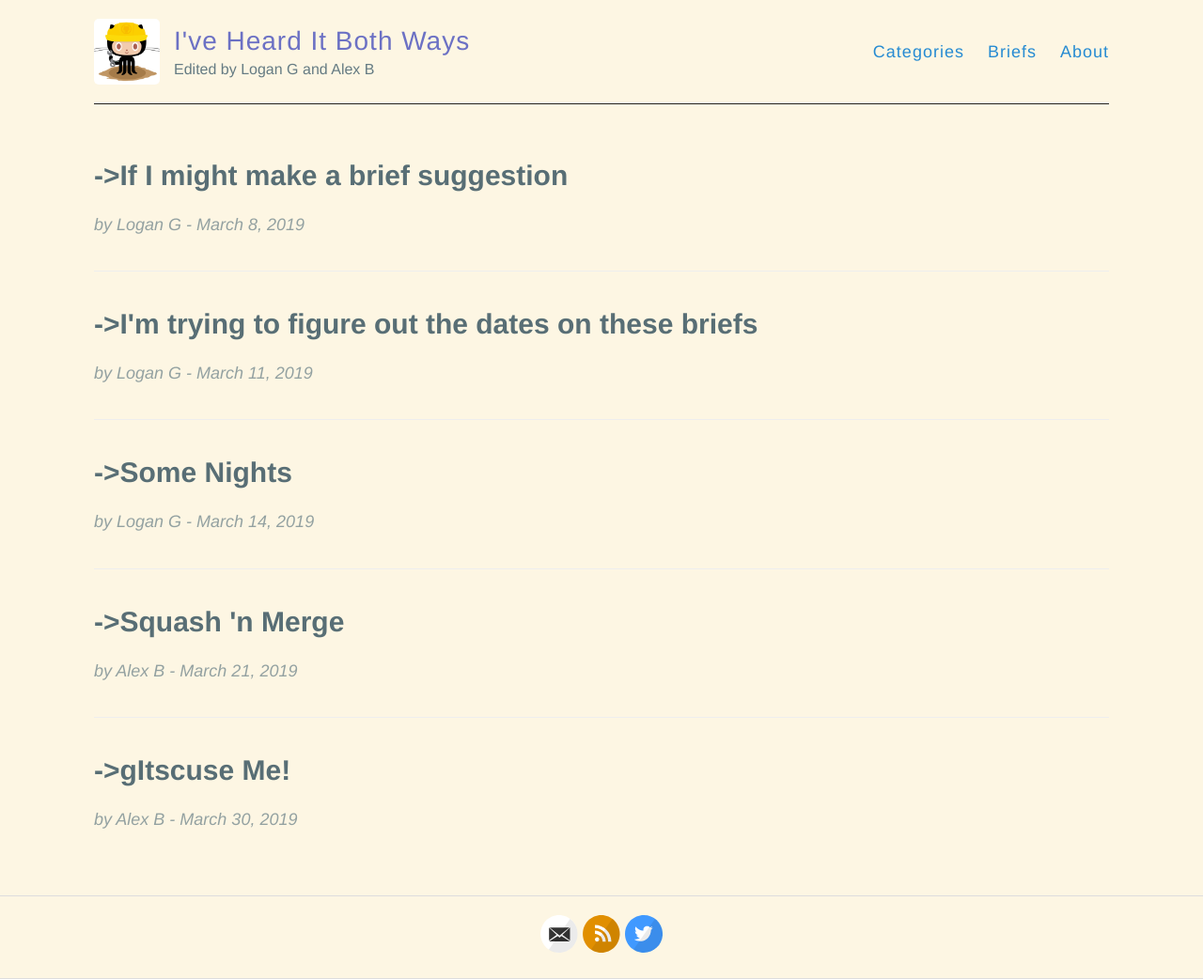
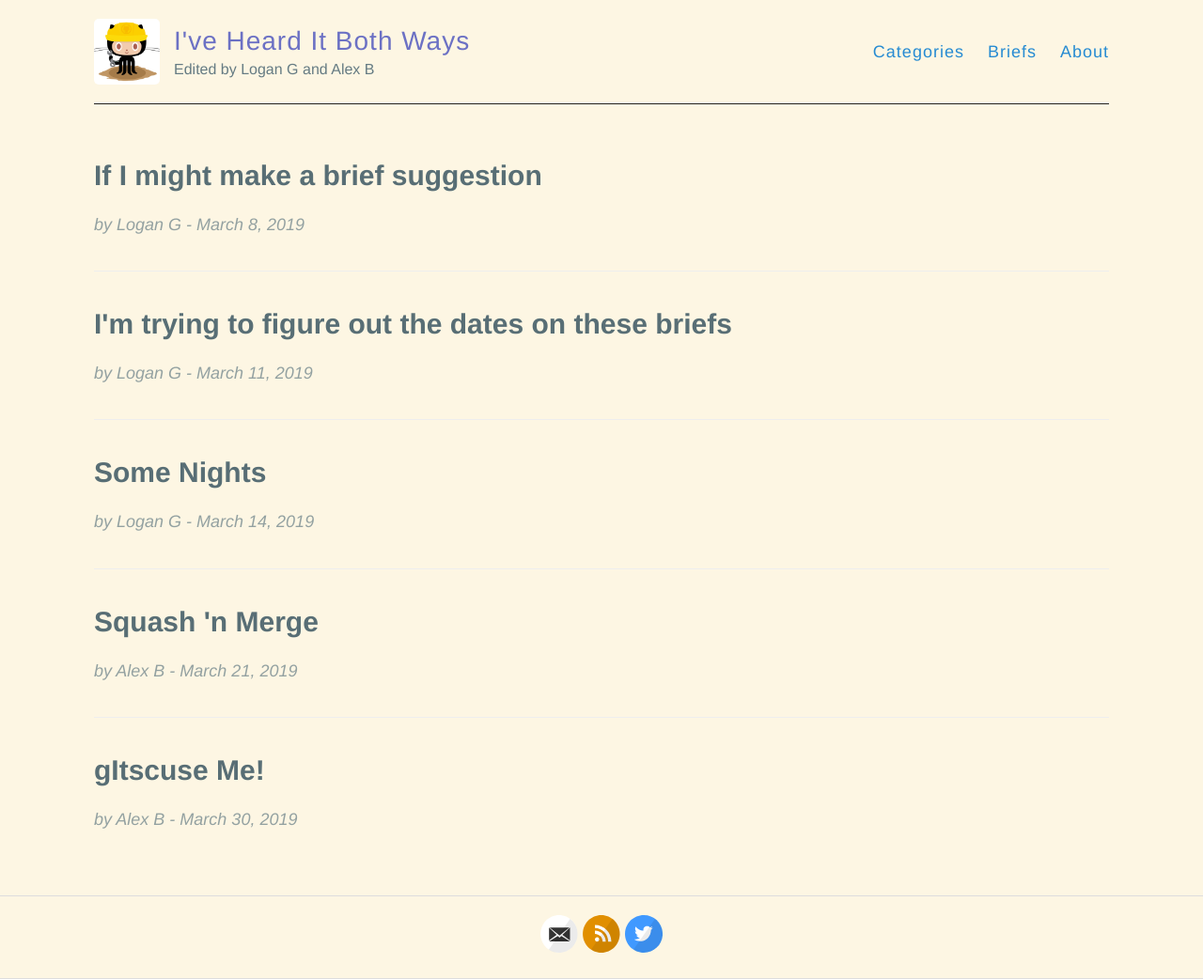
Before and after one commit to hencefarthing/hencefarthing.github.io, a Jekyll site: the page built from briefs.md, in a window 1280 px wide. Shown: the whole page at 94% size. Built offline with Jekyll 4.4.1, drawn with Linux system fonts in a browser that asks for light colours.

Commit message:
fixing url sort? maybe?

```diff
--- a/_layouts/list-briefs.html
+++ b/_layouts/list-briefs.html
@@ -3,10 +3,10 @@
 ---
 
 <div class="posts">
-    {% for brief in site.briefs | sort: brief.url %}
+    {% for brief in site.briefs | sort: "url" %}
         <article class="post">
 
-            <h1><a href="{{ site.baseurl }}{{ brief.url }}">->{{ brief.title }}</a></h1>
+            <h1><a href="{{ site.baseurl }}{{ brief.url }}">{{ brief.title }}</a></h1>
 
             {% if brief.categories.size > 0 %}
             <div class="categories">
```
